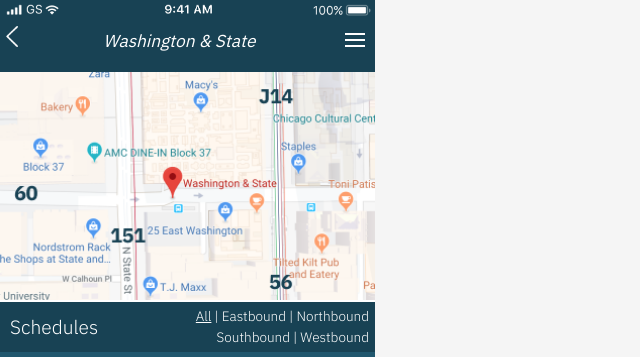
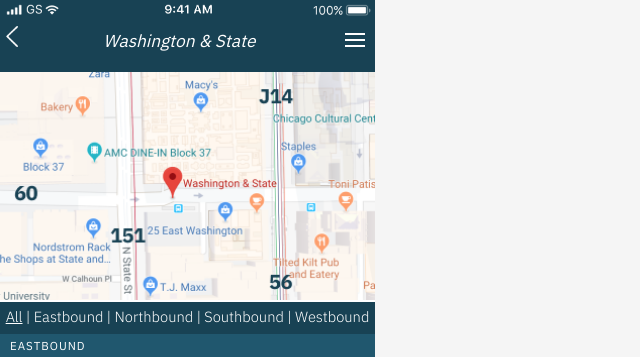
Before and after one commit to lanasta/FrontEndChallenge, a plain HTML site: page index.html in a window 1280 px wide. Shown: the top 357 px of the page, without its empty margins (0-640 px from the left). Drawn offline with nearby package versions, Linux system fonts and the light colour scheme.

Commit message:
schedule header fix

```diff
--- a/css/style.css
+++ b/css/style.css
@@ -46,30 +46,20 @@
 }
 
 #scheduleHeader{
-  height: 50px;
+  height: 32px;
   background: #184254;
   color: #ffffff;
   font-size: 1em;
   font-weight: 300;
 }
 
-#scheduleLabel{
-  font-size: 1.2em;
-  line-height: 2.6em;
-  padding-left: 10px;
-  width: 30%;
+#busDirections{
+  width: 100%;
   display: inline-block;
   position: relative;
   float: left;
-}
-
-#busDirections{
-  width: 53%;
-  display: inline-block;
-  position: relative;
-  float: right;
-  text-align: right;
-  font-size: .85em;
+  text-align: center;
+  font-size: .92em;
   line-height: 1.5em;
   padding: 4px 6px 0 0;
   font-weight: 300;
--- a/index.html
+++ b/index.html
@@ -24,9 +24,8 @@
             <img src='images/map.png'>
         </div>
           <div id='scheduleHeader'>
-            <div id='scheduleLabel'>Schedules</div>
             <div id='busDirections'>
-              <span id='all' class='selectedDirection'>All</span> | <span id='eastbound'>Eastbound</span> | <span id='northbound'>Northbound</span><span id='southbound'> Southbound</span>  <span id='westbound'>| Westbound</span>
+              <span id='all' class='selectedDirection'>All</span> | <span id='eastbound'>Eastbound</span> | <span id='northbound'>Northbound</span> | <span id='southbound'> Southbound</span>  <span id='westbound'>| Westbound</span>
             </div>
           </div>
         <div class='schedulesList'>
```
